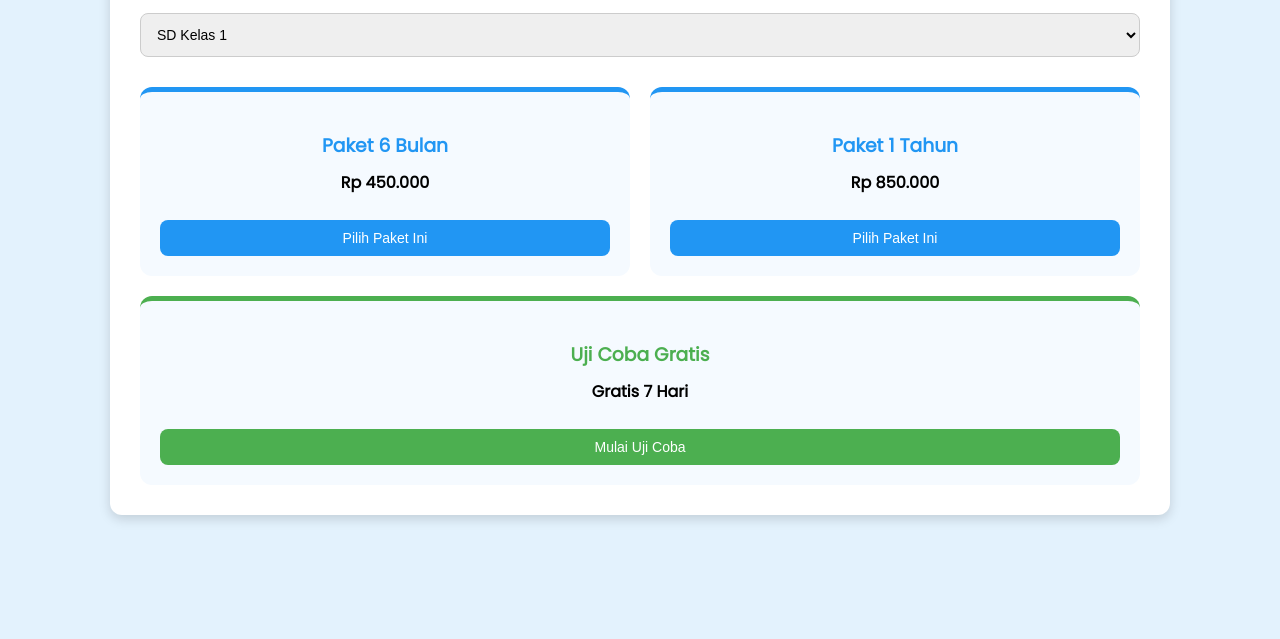
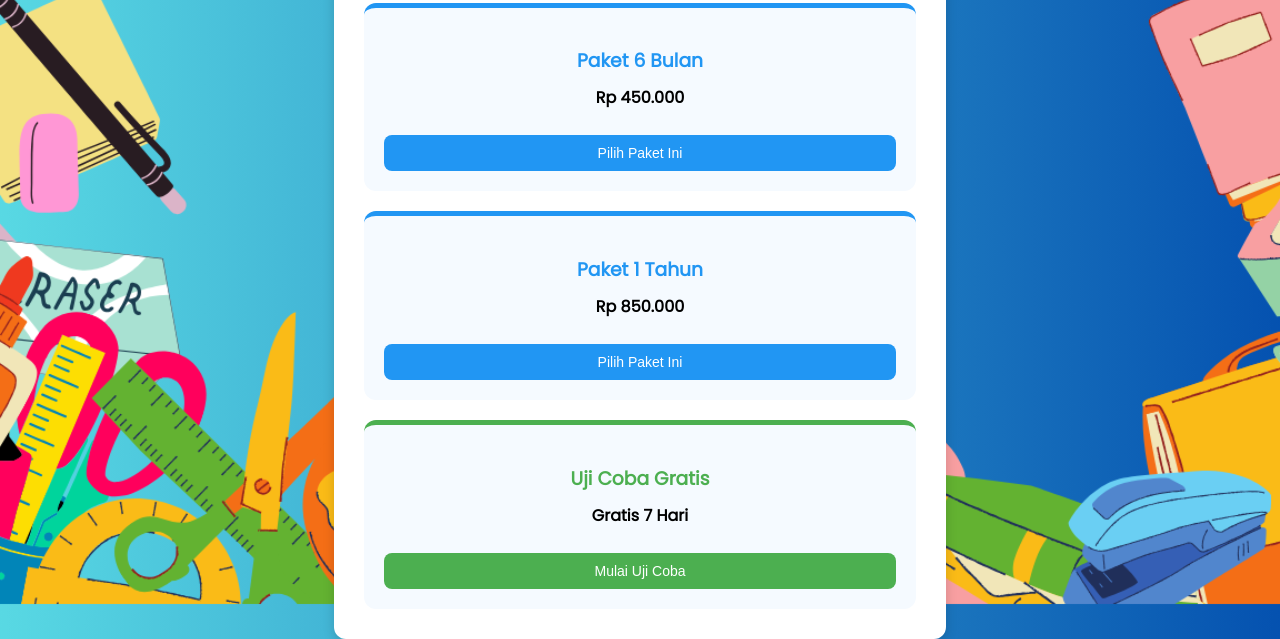
Before and after one commit to Arya-Muzaqqi/Thinkedu, a plain HTML site: page paket.html in a window 1280 px wide. Shown: the part 196-835 px from the top of the page. Before the commit the page ends 800 px from the top, so only its background shows below. Drawn offline with Linux system fonts and the light colour scheme.

Commit message:
menambah logo dan background

```diff
--- a/paket.html
+++ b/paket.html
@@ -9,8 +9,13 @@
         body {
             background: #e3f2fd;
             font-family: 'Poppins', sans-serif;
+            display: flex;
+            justify-content: center;
+            align-items: center;
+            height: 100vh;
             margin: 0;
-            padding: 0;
+            background: url('assets/images/background.png') no-repeat center center fixed;
+            background-size: cover;
         }
 
         .container {
```
Also changed, not shown: gagal.html (+2 -0 lines), ganti-password.html (+21 -4 lines), index.html (+5 -0 lines), menunggu-pembayaran.html (+3 -0 lines), menunggu-pembayaran2.html (+3 -0 lines), pembayaran.html (+3 -0 lines), sukses.html (+2 -0 lines), assets/images/background.png (added), assets/images/logo.png (added).
